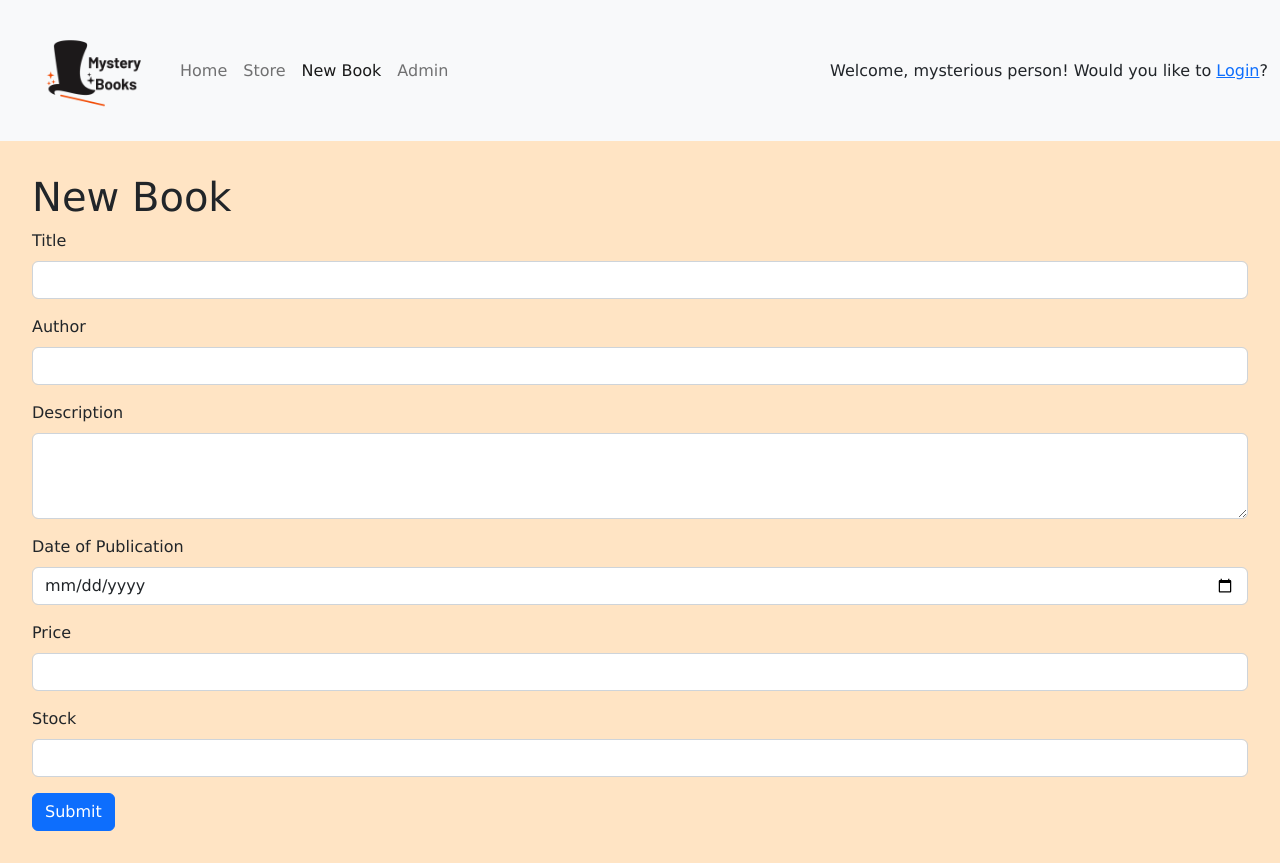
After one commit to zsolt-nagy/2023-jun-django-bookstore, a Django app: page /store/new in a window 1280 px wide. The commit adds this page. Run offline with Django 4.2, Linux system fonts and the light colour scheme.

Commit message:
new book form

```diff
--- a/store/templates/base.html
+++ b/store/templates/base.html
@@ -36,6 +36,13 @@
                                 {% endif %}
                             </li>
                             <li class="nav-item">
+                                {% if menu == 'new_book' %}
+                                    <a class="nav-link active" aria-current="page" href="{% url 'new_book' %}">New Book</a>
+                                {% else %}
+                                    <a class="nav-link" href="{% url 'new_book' %}">New Book</a>
+                                {% endif %}
+                            </li>
+                            <li class="nav-item">
                                 <a class="nav-link" href="{% url 'admin:index' %}">Admin</a>
                             </li>
                         </ul>
--- /dev/null
+++ b/store/templates/store/book_form.html
@@ -0,0 +1,57 @@
+{% extends "base.html" %}
+
+{% block content %}
+
+{% if success_message %}
+<div class="alert alert-success alert-dismissible fade show" role="alert">
+    {{ success_message }}
+    <button type="button" class="btn-close" data-bs-dismiss="alert" aria-label="Close"></button>
+</div>
+<p>
+    <a href="{% url 'new_book' %}">Create another book</a>
+</p>
+{% endif %}
+
+{% if display_form %}
+    <form action="{% url 'new_book' %}" method="POST">
+        {% csrf_token %}
+        <div class="mb-3">
+            <label for="InputTitle" class="form-label">Title</label>
+            <input type="text" class="form-control" id="InputTitle" name="title" />
+        </div>
+        <div class="mb-3">
+            <label for="InputAuthor" class="form-label">Author</label>
+            <input type="text" class="form-control" id="InputAuthor" name="author" />
+        </div>
+        <div class="mb-3">
+            <label for="InputDescription" class="form-label">Description</label>
+            <textarea class="form-control" id="InputDescription" rows="3" name="description"></textarea>
+        </div>
+        <div class="mb-3">
+            <label for="InputPublishDate" class="form-label">Date of Publication</label>
+            <input type="date" class="form-control" id="InputPublishDate" name="publish_date" />
+        </div>
+        <div class="mb-3">
+            <label for="InputPrice" class="form-label">Price</label>
+            <input
+                type="number"
+                min="0"
+                step="0.01"
+                class="form-control"
+                id="InputPrice"
+                name="price" />
+        </div>
+        <div class="mb-3">
+            <label for="InputStock" class="form-label">Stock</label>
+            <input
+                type="number"
+                min="0"
+                class="form-control"
+                id="InputStock"
+                name="stock" />
+        </div>
+        <button type="submit" class="btn btn-primary">Submit</button>
+    </form>
+{% endif %}
+
+{% endblock %}
--- a/store/urls.py
+++ b/store/urls.py
@@ -4,5 +4,6 @@ from . import views
 urlpatterns = [
     path('', views.index, name='index'),
     path('store/', views.store, name='store'),
+    path('store/new', views.new_book, name='new_book'),
     path('store/<int:book_id>', views.book_details, name='book_details'),
 ]
--- a/store/views.py
+++ b/store/views.py
@@ -37,3 +37,23 @@ def book_details(request, book_id):
         context['title'] = 'The book you are looking for is not available'
         context['has_error'] = True
     return render(request, 'store/book_details.html', context)
+
+
+def new_book(request):
+    context = {
+        'title': 'New Book',
+        'menu': 'new_book',
+        'display_form': False,
+    }
+    if request.method == 'POST':
+        print(request.POST.get('title'))
+        print(request.POST.get('author'))
+        print(request.POST.get('description'))
+        print(request.POST.get('publish_date'))
+        print(request.POST.get('price'))
+        print(request.POST.get('stock'))
+        context['success_message'] = 'The book has been created'
+    else:
+        context['display_form'] = True
+
+    return render(request, 'store/book_form.html', context)
```
